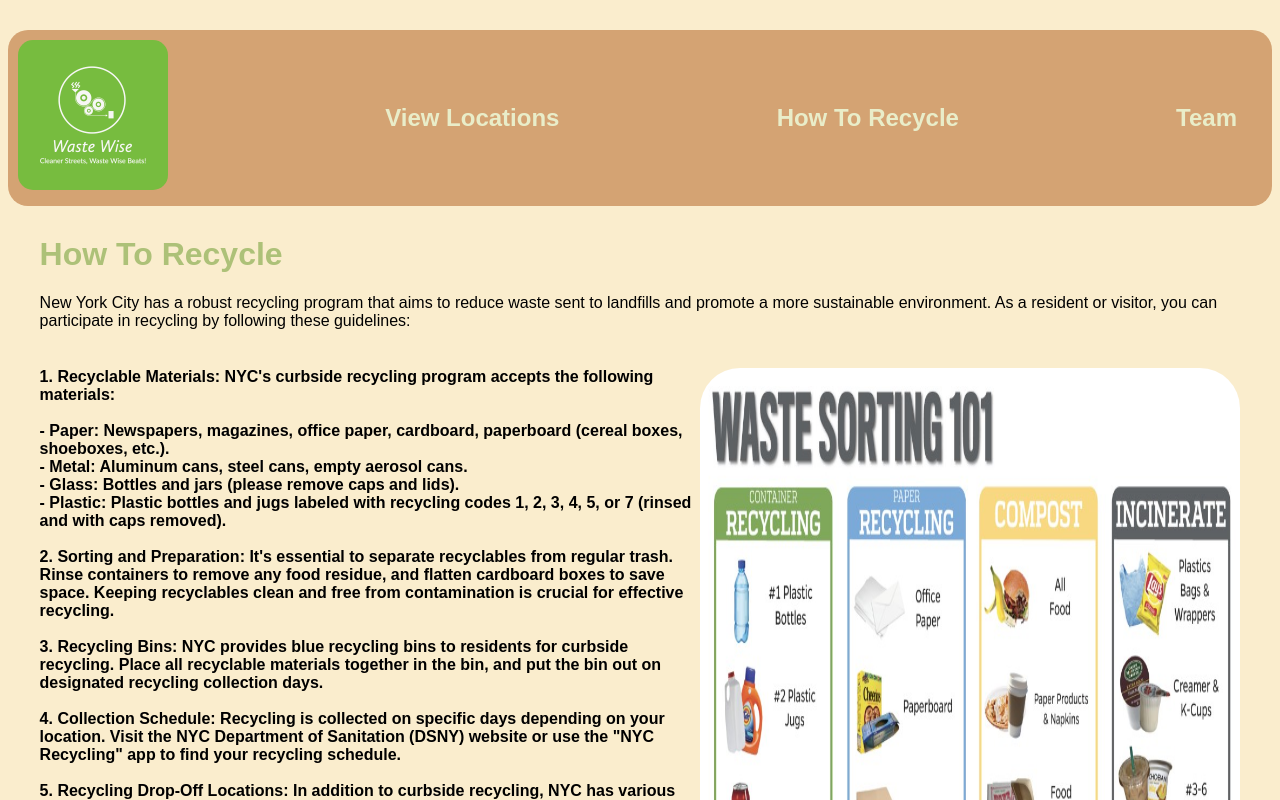
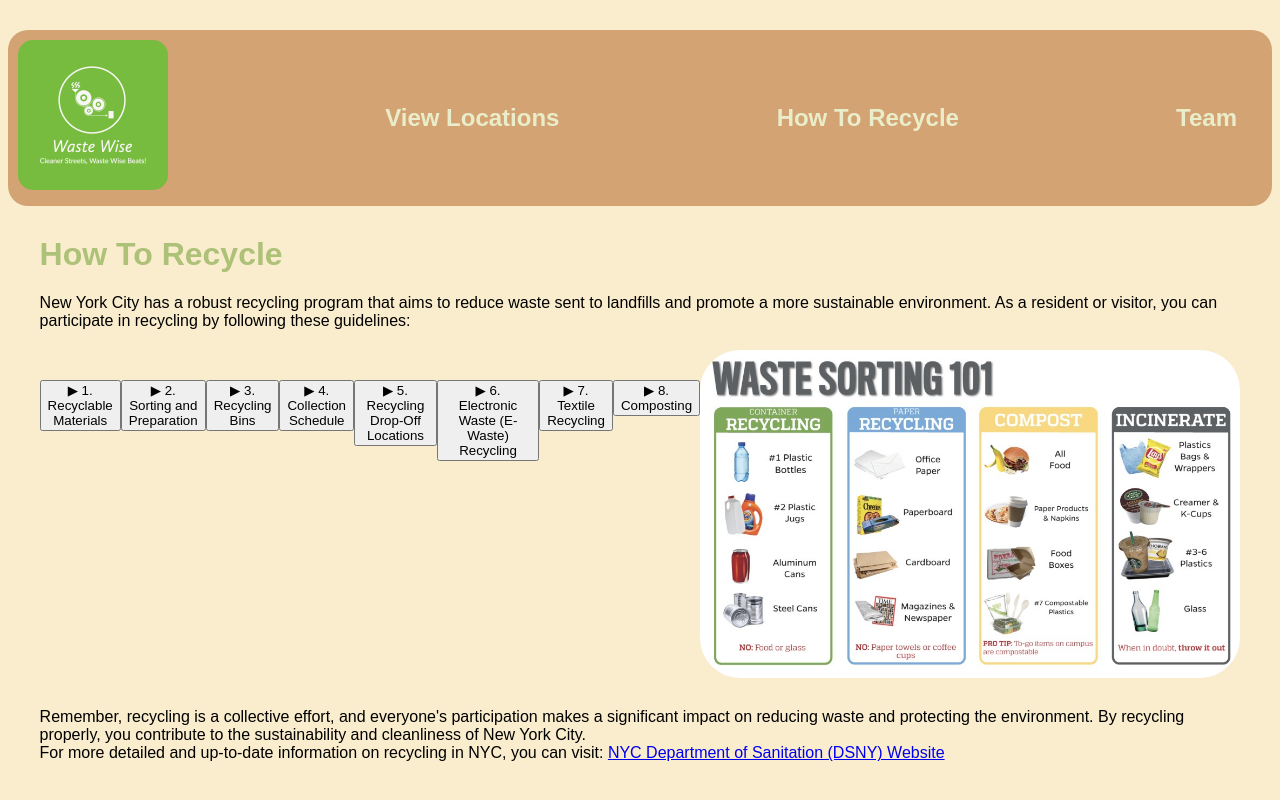
Before and after one commit to SamuelBAlba/HackathonTeam3, a React (Create React App) app: page /index/info in a window 1280 px wide. Shown: the top 800 px of the page. Built offline with nearby package versions, Linux system fonts and the light colour scheme.

Commit message:
updateonInfoPage

```diff
--- a/src/Pages/Info.js
+++ b/src/Pages/Info.js
@@ -1,18 +1,33 @@
-import React from 'react'
-import "../Css/Info.css"
-import wasteSorting from "./wasteSorting.jpeg"
+import React, { useState } from 'react';
+import "../Css/Info.css";
+import wasteSorting from "./wasteSorting.jpeg";
 
 export default function Info() {
+  const [expandedSection, setExpandedSection] = useState(null);
+
+  const toggleSection = (sectionName) => {
+    setExpandedSection((prevExpanded) => (prevExpanded === sectionName ? null : sectionName));
+  };
+
+  const renderSection = (sectionName, sectionContent) => {
+    return (
+      <div key={sectionName}>
+        <button onClick={() => toggleSection(sectionName)}>
+          {expandedSection === sectionName ? "▼ " : "▶ "}{sectionName}
+        </button>
+        {expandedSection === sectionName && <div className="section-content">{sectionContent}</div>}
+      </div>
+    );
+  };
+
   return (
     <div className='Info'>
       <h1>How To Recycle</h1>
       New York City has a robust recycling program that aims to reduce waste sent to landfills and promote a more sustainable environment. As a resident or visitor, you can participate in recycling by following these guidelines:
-      <br />
-      <br />
+
       <div className='img-container'>
-        <strong>1. Recyclable Materials: NYC's curbside recycling program accepts the following materials:
-          <br />
-          <br />
+        {renderSection("1. Recyclable Materials", (
+          <>
             - Paper: Newspapers, magazines, office paper, cardboard, paperboard (cereal boxes, shoeboxes, etc.).
             <br />
             - Metal: Aluminum cans, steel cans, empty aerosol cans.
@@ -20,37 +35,84 @@ export default function Info() {
             - Glass: Bottles and jars (please remove caps and lids).
             <br />
             - Plastic: Plastic bottles and jugs labeled with recycling codes 1, 2, 3, 4, 5, or 7 (rinsed and with caps removed).
-          <br />
-          <br />
-          2. Sorting and Preparation: It's essential to separate recyclables from regular trash. Rinse containers to remove any food residue, and flatten cardboard boxes to save space. Keeping recyclables clean and free from contamination is crucial for effective recycling.
-          <br />
-          <br />
-          3. Recycling Bins: NYC provides blue recycling bins to residents for curbside recycling. Place all recyclable materials together in the bin, and put the bin out on designated recycling collection days.
-          <br />
-          <br />
-          4. Collection Schedule: Recycling is collected on specific days depending on your location. Visit the NYC Department of Sanitation (DSNY) website or use the "NYC Recycling" app to find your recycling schedule.
-          <br />
-          <br />
-          5. Recycling Drop-Off Locations: In addition to curbside recycling, NYC has various recycling drop-off locations throughout the city for electronics, clothing, and other materials. Check the DSNY website for the nearest drop-off site.
-          <br />
-          <br />
-          6. Electronic Waste (E-Waste) Recycling: NYC prohibits disposing of electronic waste in the trash. Instead, you can recycle electronics through special e-waste collection events or drop-off locations. This includes items such as computers, TVs, printers, and cell phones.
-          <br />
-          <br />
-          7. Textile Recycling: Don't throw old clothing and textiles in the trash. NYC provides textile recycling options through drop-off locations and special collection events.
-          <br />
-          <br />
-          8. Composting: While not currently available citywide, NYC has been piloting organics recycling programs for food waste. Check with DSNY for updates on composting initiatives in your area.</strong>
-        <br />
+            <p><strong>
+              These materials are commonly accepted for curbside recycling in NYC. By recycling these items, you help reduce landfill waste and conserve valuable resources.
+            </strong></p>
+          </>
+        ))}
+
+        {renderSection("2. Sorting and Preparation", (
+          <>
+            It's essential to separate recyclables from regular trash. Rinse containers to remove any food residue, and flatten cardboard boxes to save space. Keeping recyclables clean and free from contamination is crucial for effective recycling.
+            <p><strong>
+              Proper sorting and preparation of recyclables ensure that they can be processed efficiently and effectively. Contaminated materials may end up being disposed of as waste, undermining recycling efforts.
+            </strong></p>
+          </>
+        ))}
+
+        {renderSection("3. Recycling Bins", (
+          <>
+            NYC provides blue recycling bins to residents for curbside recycling. Place all recyclable materials together in the bin, and put the bin out on designated recycling collection days.
+            <p><strong>
+              The blue recycling bins provided by the city are designed to hold recyclable materials securely until collection day. Be sure to place the bin at the designated collection point for efficient pickup.
+            </strong></p>
+          </>
+
+        ))}
+
+        {renderSection("4. Collection Schedule", (
+          <>
+            Recycling is collected on specific days depending on your location. Visit the NYC Department of Sanitation (DSNY) website or use the "NYC Recycling" app to find your recycling schedule.
+            <p><strong>
+              Knowing the collection days helps ensure timely disposal of recyclable materials.
+            </strong></p>
+          </>
+        ))}
+
+        {renderSection("5. Recycling Drop-Off Locations", (
+          <>
+            In addition to curbside recycling, NYC has various recycling drop-off locations throughout the city for electronics, clothing, and other materials. Check the DSNY website for the nearest drop-off site.
+            <p><strong>
+              Properly disposing of these items ensures they can be recycled or repurposed. To find out more information, please check the link below this App.
+            </strong></p>
+          </>
+        ))}
+
+        {renderSection("6. Electronic Waste (E-Waste) Recycling", (
+          <>
+            NYC prohibits disposing of electronic waste in the trash. Instead, you can recycle electronics through special e-waste collection events or drop-off locations. This includes items such as computers, TVs, printers, and cell phones.
+            <p><strong>
+              Electronic waste, or e-waste, requires special recycling due to its potential environmental impact. Make use of designated e-waste collection events or drop-off locations to ensure responsible disposal and recycling of electronic devices.
+            </strong></p>
+          </>
+        ))}
+
+        {renderSection("7. Textile Recycling", (
+          <>
+            Don't throw old clothing and textiles in the trash. NYC provides textile recycling options through drop-off locations and special collection events.
+            <p><strong>
+              Textile recycling allows old clothing and fabrics to be reused or repurposed, reducing waste and promoting sustainability. Check with the DSNY or local organizations for drop-off locations and collection events.
+            </strong></p>
+          </>
+        ))}
+
+        {renderSection("8. Composting", (
+          <>
+            While not currently available citywide, NYC has been piloting organics recycling programs for food waste. Check with DSNY for updates on composting initiatives in your area.
+            <p><strong>
+              Composting food waste can divert a significant portion of trash from landfills and contribute to soil enrichment. Stay informed about composting programs and initiatives in your neighborhood to participate in the city's efforts to reduce organic waste.
+            </strong></p>
+          </>
+        ))}
         <br />
         <img src={wasteSorting} alt="Logo" />
+      </div>
 
-      </div>
       <div className='info-text'>
         Remember, recycling is a collective effort, and everyone's participation makes a significant impact on reducing waste and protecting the environment. By recycling properly, you contribute to the sustainability and cleanliness of New York City.
-
-        For more detailed and up-to-date information on recycling in NYC, you can visit: <a href="https://www1.nyc.gov/assets/dsny/">NYC Department of Sanitation (DSNY) Website</a>
+        <br />
+        For more detailed and up-to-date information on recycling in NYC, you can visit: <a href="https://www.nyc.gov/assets/dsny/site/services">NYC Department of Sanitation (DSNY) Website</a>
       </div>
     </div>
-  )
+  );
 }
```
Lines whose indentation alone changed are shown as unchanged.
